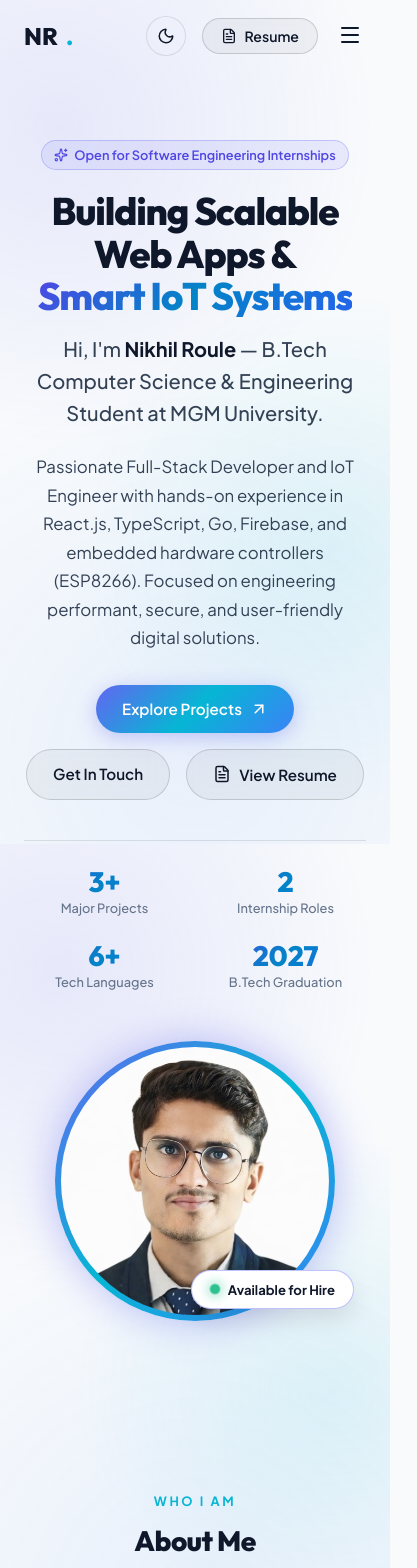
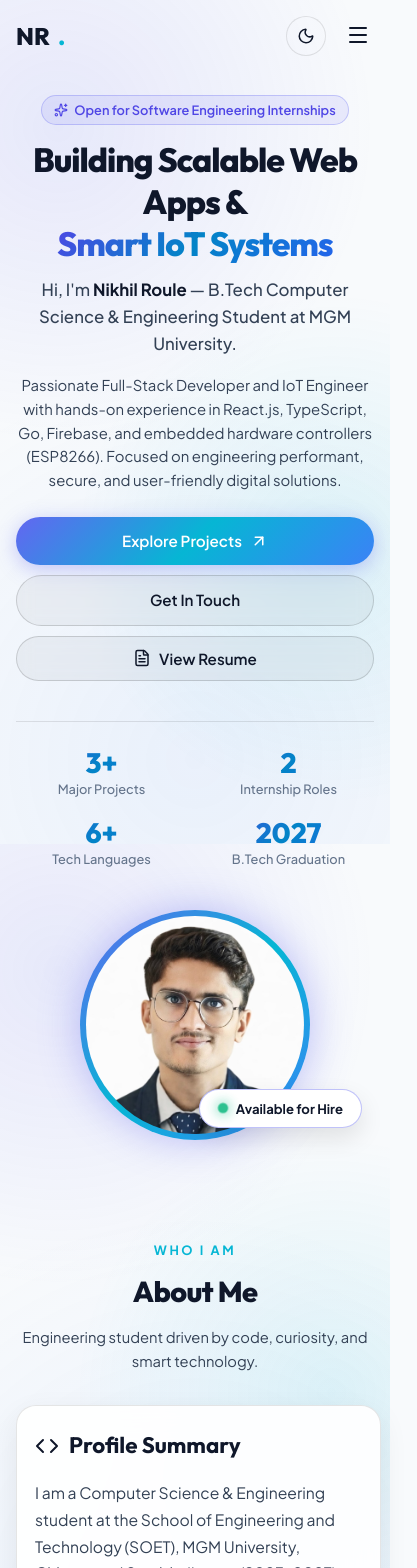
Before and after one commit to nikhilrofficial123/my-profile, a React (Vite) app: page / in a window 390 px wide. Shown: the top 1568 px of the page, 417 px wide, since content can reach past the window. Built offline with nearby package versions, Linux system fonts and the light colour scheme.

Commit message:
Auto update: 2026-09-25 19:05:24

```diff
--- a/src/App.css
+++ b/src/App.css
@@ -731,9 +731,18 @@
 
 /* Responsive Media Queries */
 @media (max-width: 992px) {
+  .hero-section {
+    padding: 110px 0 60px 0;
+  }
+
   .hero-grid {
     grid-template-columns: 1fr;
     text-align: center;
+    gap: 40px;
+  }
+
+  .hero-title {
+    font-size: 2.75rem;
   }
 
   .hero-description {
@@ -747,14 +756,15 @@
 
   .stats-grid {
     grid-template-columns: repeat(2, 1fr);
-    gap: 20px;
+    gap: 16px;
   }
 
   .about-grid, .contact-grid {
     grid-template-columns: 1fr;
+    gap: 24px;
   }
 
-  .nav-links, .nav-actions .btn-primary {
+  .nav-links, .nav-actions .btn-primary, .nav-actions .btn-outline {
     display: none;
   }
 
@@ -764,21 +774,128 @@
 }
 
 @media (max-width: 600px) {
+  .content-wrapper {
+    padding: 0 16px;
+  }
+
+  .section {
+    padding: 60px 0;
+  }
+
+  .hero-section {
+    padding: 95px 0 40px 0;
+  }
+
+  .hero-badge {
+    margin-bottom: 14px;
+  }
+
   .hero-title {
-    font-size: 2.4rem;
+    font-size: 2.1rem;
+    line-height: 1.25;
+    margin-bottom: 12px;
+  }
+
+  .hero-subtitle {
+    font-size: 1.05rem;
+    margin-bottom: 16px;
+  }
+
+  .hero-description {
+    font-size: 0.93rem;
+    margin-bottom: 24px;
+    line-height: 1.6;
+  }
+
+  .hero-actions {
+    flex-direction: column;
+    width: 100%;
+    gap: 10px;
+  }
+
+  .hero-actions .btn-primary,
+  .hero-actions .btn-outline,
+  .hero-actions button {
+    width: 100%;
+    justify-content: center;
+    padding: 12px 20px;
+  }
+
+  .avatar-glow-ring {
+    width: 230px;
+    height: 230px;
+  }
+
+  .section-header {
+    margin-bottom: 32px;
   }
 
   .section-title {
-    font-size: 1.75rem;
+    font-size: 1.8rem;
   }
 
-  .stats-grid {
-    grid-template-columns: repeat(2, 1fr);
+  .section-desc {
+    font-size: 0.92rem;
+  }
+
+  .about-card {
+    padding: 22px 18px;
+  }
+
+  .focus-list {
+    grid-template-columns: 1fr;
+    gap: 12px;
+  }
+
+  .timeline {
+    gap: 16px;
+  }
+
+  .timeline-card {
+    padding: 20px 16px;
+  }
+
+  .timeline-role {
+    font-size: 1.15rem;
   }
 
   .timeline-header {
     flex-direction: column;
     align-items: flex-start;
+    gap: 8px;
+  }
+
+  .projects-grid, .skills-grid {
+    grid-template-columns: 1fr;
+    gap: 20px;
+  }
+
+  .project-body {
+    padding: 18px 16px;
+  }
+
+  .contact-form {
+    padding: 22px 16px;
+  }
+
+  .modal-overlay {
+    padding: 12px;
+  }
+
+  .modal-content {
+    padding: 22px 16px;
+    max-height: 94vh;
+    border-radius: 16px;
+  }
+
+  .modal-header h3 {
+    font-size: 1.1rem;
+  }
+
+  .footer-container {
+    flex-direction: column;
+    text-align: center;
+    gap: 12px;
   }
 }
 
```
